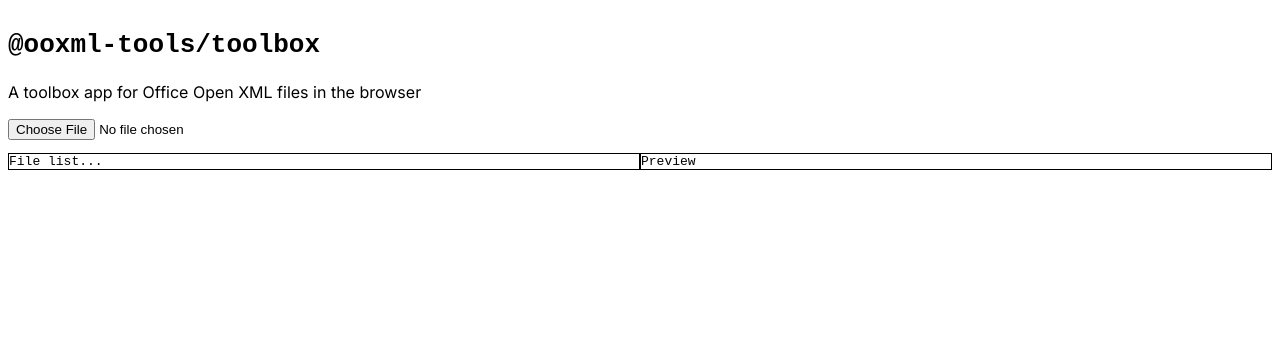
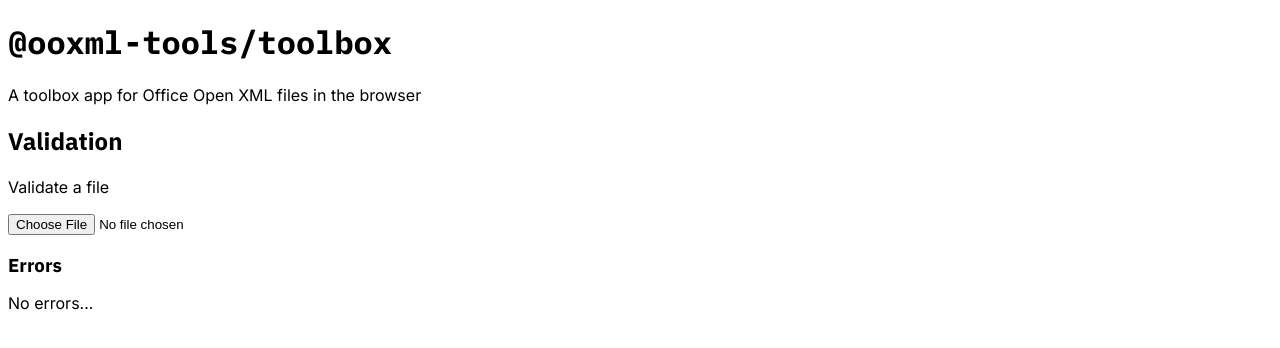
Before and after one commit to ooxml-tools/toolbox, a Next.js app: page / in a window 1280 px wide. Shown: the top 348 px of the page. Built offline with nearby package versions, Linux system fonts and the light colour scheme.

Commit message:
Added first working version with validation

```diff
--- a/src/app/globals.css
+++ b/src/app/globals.css
@@ -0,0 +1,11 @@
+h1, h2, h3, h4, h5, h6 {
+    font-family: "IBM Plex Sans", sans-serif;
+}
+
+body {
+    font-family: "IBM Plex Serif", serif;
+}
+
+code {
+    font-family: "IBM Plex Mono", monospace;
+}
--- a/src/app/layout.tsx
+++ b/src/app/layout.tsx
@@ -16,6 +16,11 @@
 }>) {
   return (
     <html lang="en">
+      <head>
+        <link rel="preconnect" href="https://fonts.googleapis.com"/>
+        <link rel="preconnect" href="https://fonts.gstatic.com" crossOrigin={"anonymous"} />
+        <link href="https://fonts.googleapis.com/css2?family=IBM+Plex+Mono:ital,wght@0,100;0,200;0,300;0,400;0,500;0,600;0,700;1,100;1,200;1,300;1,400;1,500;1,600;1,700&family=IBM+Plex+Sans:ital,wght@0,100;0,200;0,300;0,400;0,500;0,600;0,700;1,100;1,200;1,300;1,400;1,500;1,600;1,700&family=IBM+Plex+Serif:ital,wght@0,100;0,200;0,300;0,400;0,500;0,600;0,700;1,100;1,200;1,300;1,400;1,500;1,600;1,700&display=swap" rel="stylesheet"></link>
+      </head>
       <body className={inter.className}>{children}</body>
     </html>
   );
--- a/src/app/page.tsx
+++ b/src/app/page.tsx
@@ -1,22 +1,63 @@
-import Image from "next/image";
+"use client"
 import styles from "./page.module.css";
+import validate from "@ooxml-tools/validate"
+import { useState } from "react";
 
 export default function Home() {
+  const [state, setState] = useState<"IDLE" | "PROCESSING">("IDLE")
+  const [errors, setErrors] = useState([])
+
+  const onChangeFile = async (e) => {
+    setState("PROCESSING")
+    try {
+      const file = e.target.files[0];
+
+      const p = new Promise<ArrayBuffer>((resolve, reject) => {
+        const fr = new FileReader();
+        fr.onload = () => resolve(fr.result as ArrayBuffer);
+        fr.onerror = reject;
+        fr.readAsArrayBuffer(file);
+      })
+      const buffer = await p;
+      const newErrors = await validate(buffer);
+      setErrors(newErrors);
+    } finally {
+      setState("IDLE")
+    }
+  }
+
   return (
     <main className={styles.main}>
       <h1><code>@ooxml-tools/toolbox</code></h1>
       <p>
         A toolbox app for Office Open XML files in the browser
       </p>
-      <input type="file" />
-      <div style={{display: "grid", gridTemplateColumns: "50% 50%"}}>
-        <pre style={{border: "solid 1px black"}}>
-          File list...
-        </pre>
-        <pre style={{border: "solid 1px black"}}>
-          Preview
-        </pre>
-      </div>
+      <h2>Validation</h2>
+      <p>
+        Validate a file
+      </p>
+      <input type="file" onChange={onChangeFile} />
+      <h3 style={{marginBottom: 0}}>Errors</h3>
+      {state === "PROCESSING" && <p>
+        Loading...
+      </p>}
+      {state === "IDLE" &&
+      <>
+        {errors.length < 1 && <p>No errors...</p>}
+        {errors.length > 0 && <div style={{
+          border: "solid 1px #ddd",
+          borderBottom: "none",
+        }}>
+          {errors.map((error, errorIdx) => {
+            return <div key={errorIdx} style={{borderBottom: "solid 1px #ddd", padding: 8}}>
+              <div>
+                <span style={{color: "blue"}}>{error.path.partUri}</span><span style={{color: "red"}}>{error.path.xpath}</span>
+              </div>
+              <div>{error.id}: {error.description}</div>
+            </div>;
+          })}
+        </div>}
+      </>}
     </main>
   );
 }
```
Also changed, not shown: package.json (+6 -4 lines), 1 other file (tests, documents, lock files or other folders).
